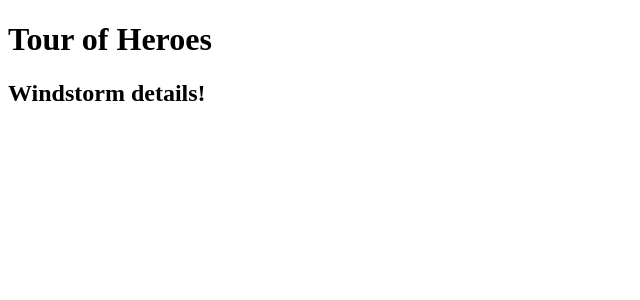
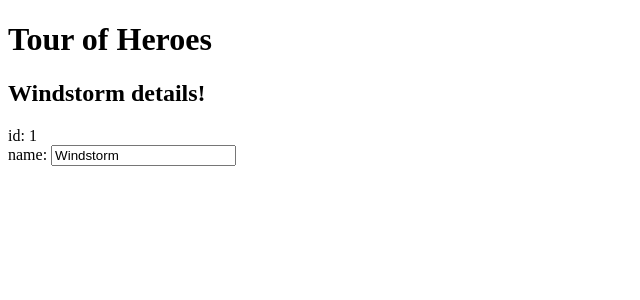
Before and after one commit to wonook/SWPP-AngularTutorial, an Angular app: page / in a window 1280 px wide. Shown: the top 300 px of the page, without its empty margins (0-640 px from the left). Built offline with nearby package versions, Linux system fonts and the light colour scheme.

Commit message:
two-way binding with ngModel

```diff
--- a/src/app/app.component.html
+++ b/src/app/app.component.html
@@ -1 +1,9 @@
-<h1>{{title}}</h1><h2>{{hero.name}} details!</h2>
+<h1>{{title}}</h1>
+<h2>{{hero.name}} details!</h2>
+<div>
+  <label>id: </label>{{hero.id}}
+</div>
+<div>
+  <label>name: </label>
+  <input [(ngModel)]="hero.name" placeholder="name">
+</div>
--- a/src/app/app.module.ts
+++ b/src/app/app.module.ts
@@ -1,14 +1,16 @@
 import { BrowserModule } from '@angular/platform-browser';
 import { NgModule } from '@angular/core';
+import { FormsModule }   from '@angular/forms'; // <-- NgModel lives here
 
 import { AppComponent } from './app.component';
 
 @NgModule({
   declarations: [
-    AppComponent
+    AppComponent,
   ],
   imports: [
-    BrowserModule
+    BrowserModule,
+    FormsModule, // <-- import the FormsModule before binding with [(ngModel)]
   ],
   providers: [],
   bootstrap: [AppComponent]
```
